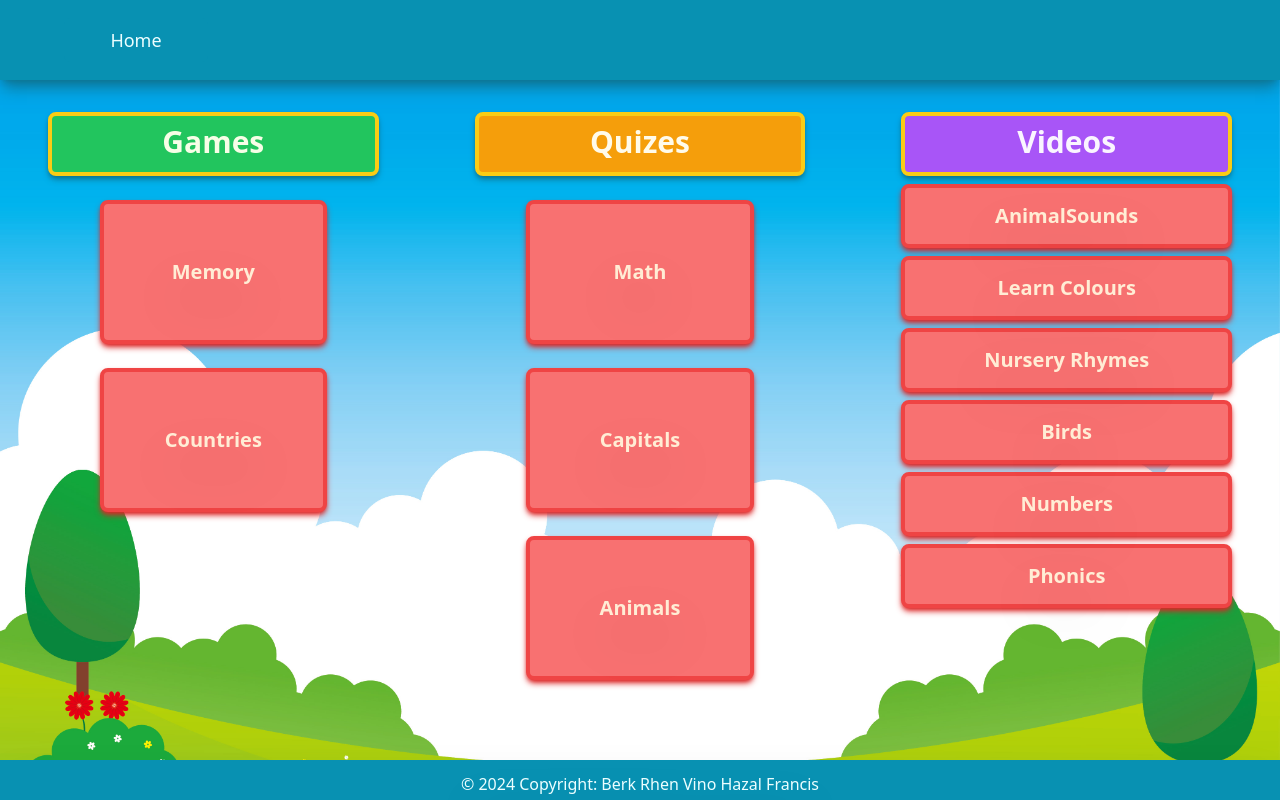
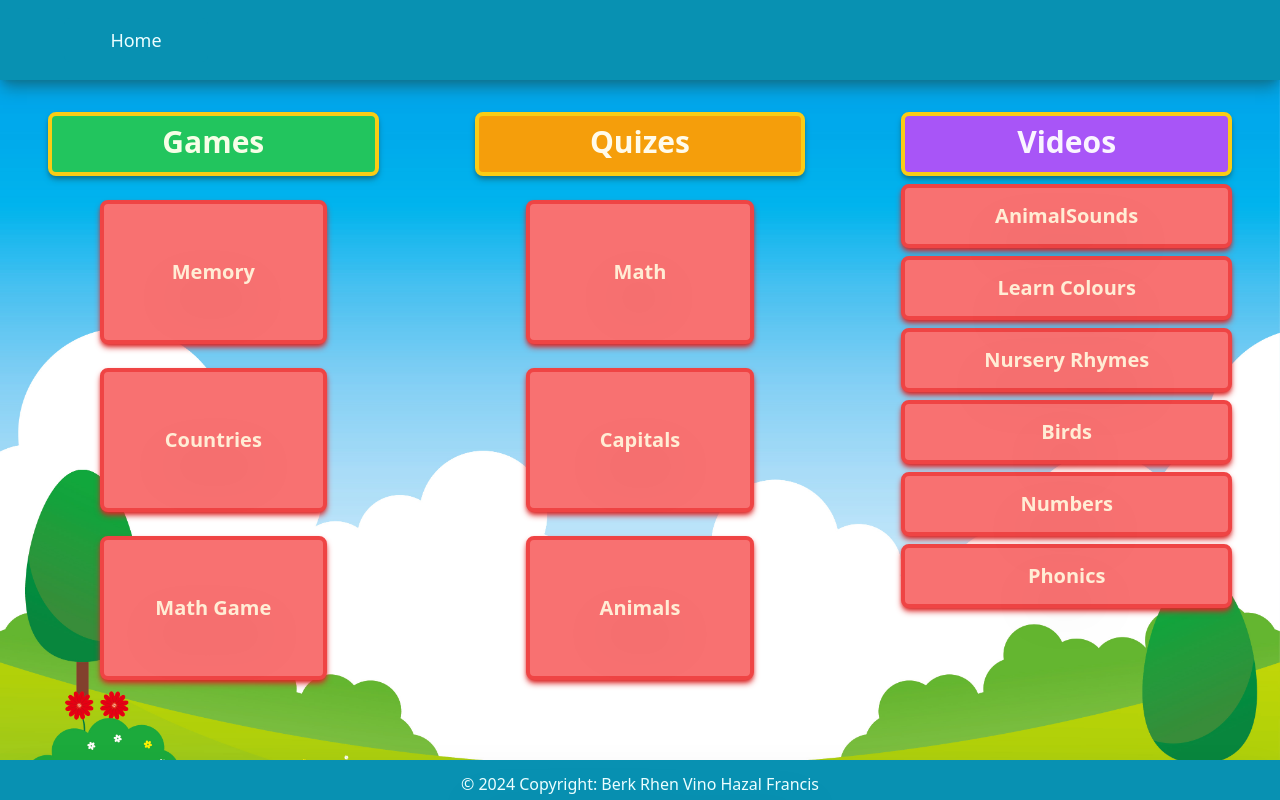
Before and after one commit to mdtoy-dev/Edicatation, a React app: page /explore in a window 1280 px wide. Built offline with nearby package versions, Linux system fonts and the light colour scheme; the HTML template or start-up script is replaced by a standard one.

Commit message:
updated the link to the math game

```diff
--- a/src/pages/Explore.jsx
+++ b/src/pages/Explore.jsx
@@ -11,7 +11,11 @@ function Explore (){
     }, {
         name: "Countries",
         link: "/countries",
+    }, {
+        name: "Math Game",
+        link: "/math"
     }
+
 ]
 
     const quizes = [
```
